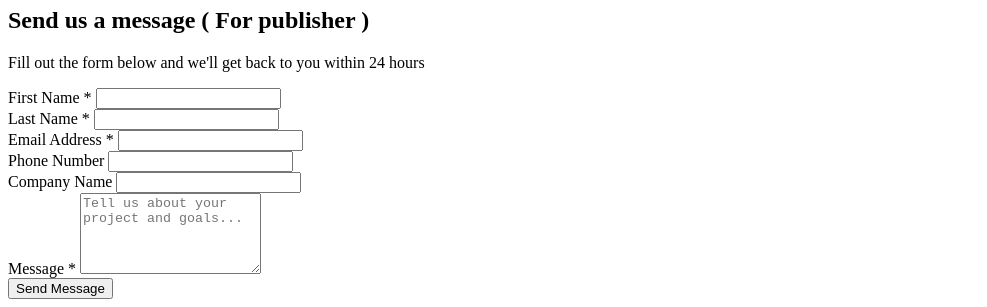
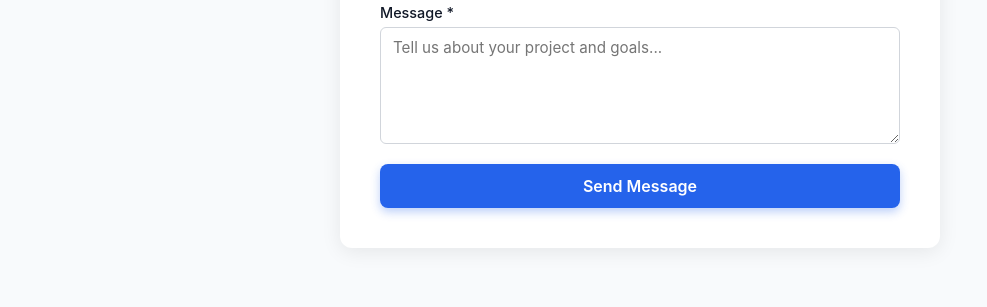
Before and after one commit to rajverma37/AdnileMedia, a plain HTML site: page publisher.html in a window 1280 px wide. Shown: the part 496-803 px from the top of the page, without its empty margins (0-987 px from the left). Drawn offline with Linux system fonts and the light colour scheme.

Commit message:
Initial commit

```diff
--- a/publisher.html
+++ b/publisher.html
@@ -5,10 +5,10 @@
   <meta charset="UTF-8">
   <meta name="viewport" content="width=device-width, initial-scale=1.0">
   <title>Advertiser Contact us</title>
-  <link rel="stylesheet" href="form.css`">
+  <link rel="stylesheet" href="form.css">
 </head>
 
-<body>git add .
+<body>
 
 
   <!-- Header Section -->
```
